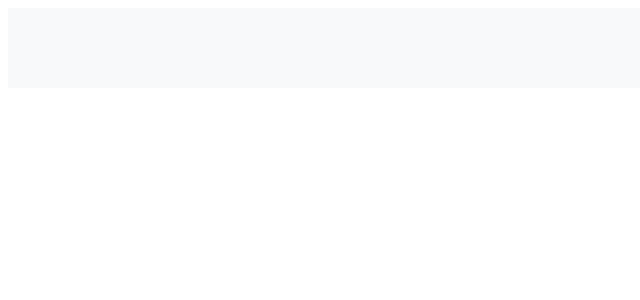
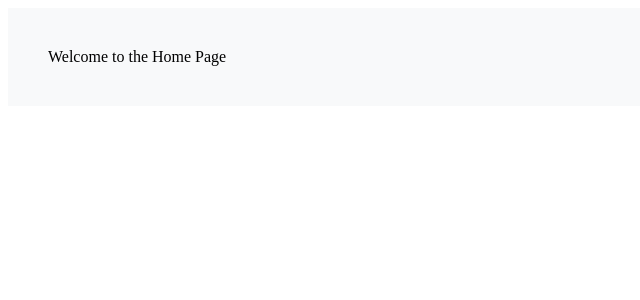
Before and after one commit to Javadamkd/art-fest-management, a Next.js app: page / in a window 1280 px wide. Shown: the top 300 px of the page, without its empty margins (0-640 px from the left). Built offline with nearby package versions, Linux system fonts and the light colour scheme.

Commit message:
Update index.js

```diff
--- a/pages/index.js
+++ b/pages/index.js
@@ -1,10 +1,12 @@
 // pages/index.js
 import Layout from '../components/Layout';
 
-export default function Home() {
+const Home = () => {
   return (
     <Layout>
-      {/* Keep this area blank */}
+      <div>Welcome to the Home Page</div>
     </Layout>
   );
-}
+};
+
+export default Home;
```
